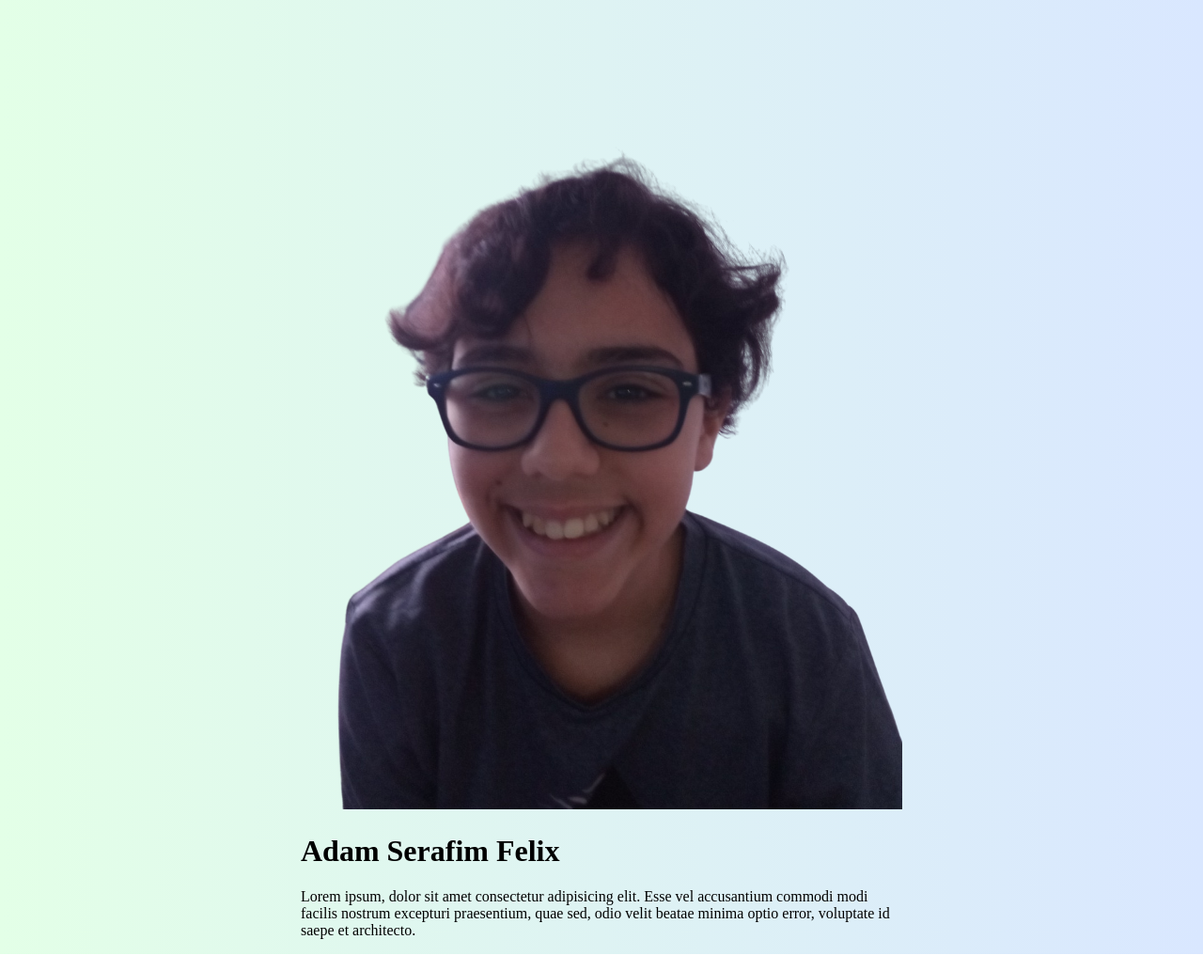
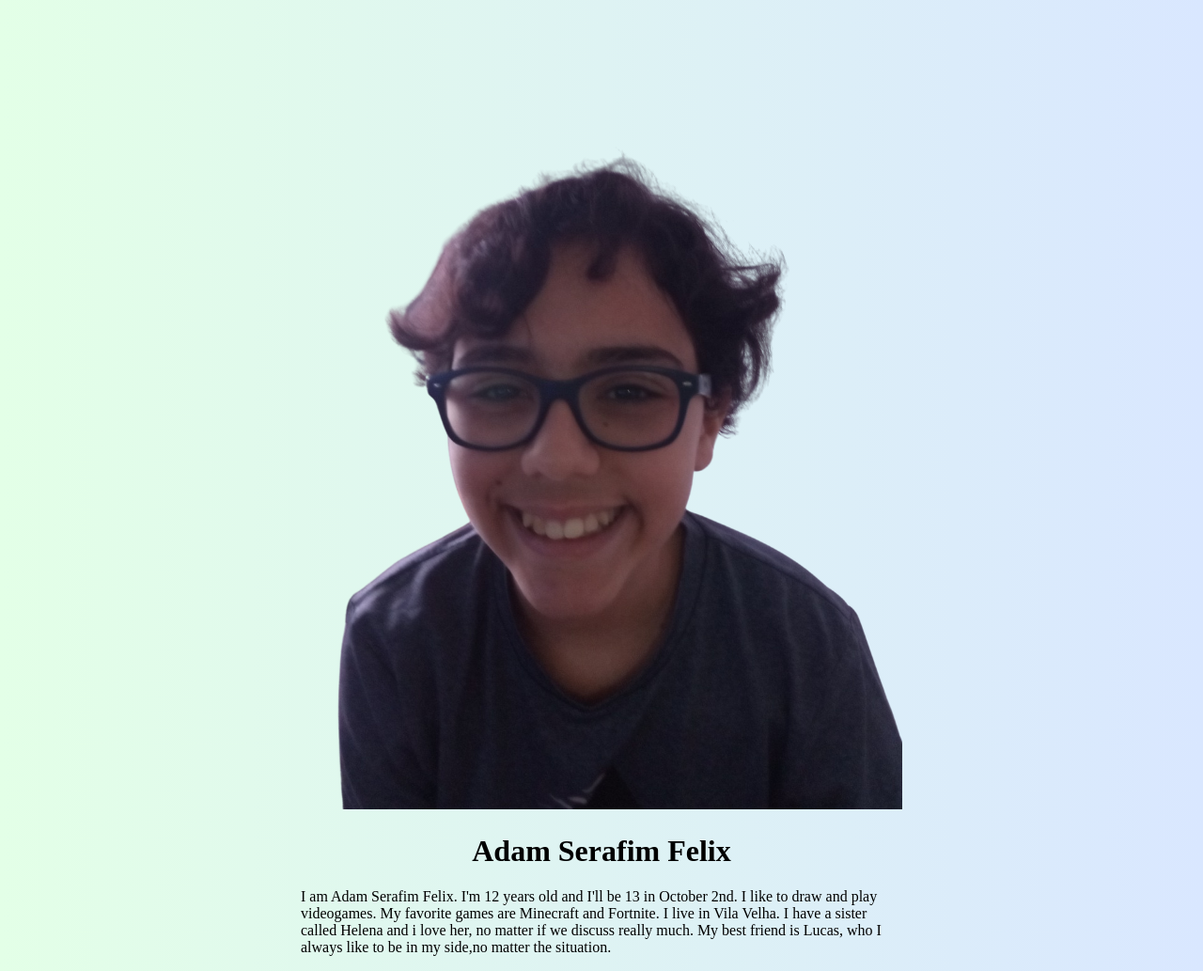
Before and after one commit to AdamSFelix/personal-page, a plain HTML site: page index.html in a window 1280 px wide. Shown: the whole page at 94% size. Drawn offline with Linux system fonts and the light colour scheme.

Commit message:
text about me and css h1 align

```diff
--- a/index.html
+++ b/index.html
@@ -11,7 +11,7 @@
     <main>
         <img src="/images/Adam.png" alt="Adam's picture">
         <h1>Adam Serafim Felix</h1>
-        <p>Lorem ipsum, dolor sit amet consectetur adipisicing elit. Esse vel accusantium commodi modi facilis nostrum excepturi praesentium, quae sed, odio velit beatae minima optio error, voluptate id saepe et architecto.</p>
+        <p>I am Adam Serafim Felix. I'm 12 years old and I'll be 13 in October 2nd. I like to draw and play videogames. My favorite games are Minecraft and Fortnite. I live in Vila Velha. I have a sister called Helena and i love her, no matter if we discuss really much. My best friend is Lucas, who I always like to be in my side,no matter the situation.</p>
     </main>
 </body>
 </html>
--- a/style.css
+++ b/style.css
@@ -11,6 +11,10 @@ main img {
     max-width: 100%;
 }
 
+main h1 {
+    text-align: center;
+}
+
 @media only screen and (max-width: 400px) {
     main {
         width: 90vw;
```
